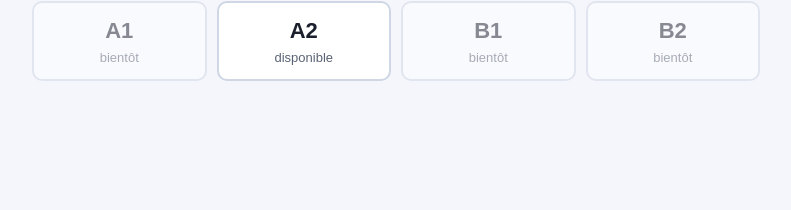
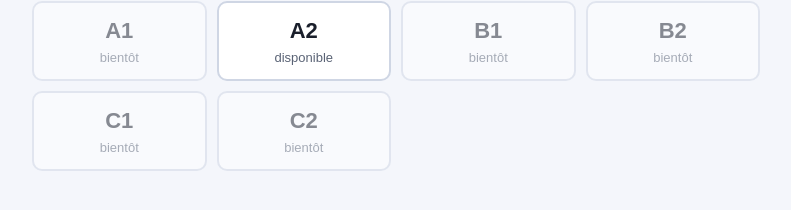
Before and after one commit to remi-delf/site-delf, a plain HTML site: page index.html in a window 1280 px wide. Shown: the part 442-652 px from the top of the page, without its empty margins (244-1035 px from the left). Drawn offline with Linux system fonts and the light colour scheme.

Commit message:
Accueil : niveaux C1 et C2 (« bientôt »)
Co-Authored-By: Claude Opus 5.5 <noreply@anthropic.com>
Claude-Session: https://claude.ai/code/session_014ZLaZ6UtzdzZqDrtgBc6Q3

```diff
--- a/index.html
+++ b/index.html
@@ -21,6 +21,8 @@
     <button class="niveau" data-niveau="a2" aria-pressed="false">A2<small>disponible</small></button>
     <button class="niveau" disabled>B1<small>bientôt</small></button>
     <button class="niveau" disabled>B2<small>bientôt</small></button>
+    <button class="niveau" disabled>C1<small>bientôt</small></button>
+    <button class="niveau" disabled>C2<small>bientôt</small></button>
   </div>
 
   <section id="choix-epreuve" hidden>
```
